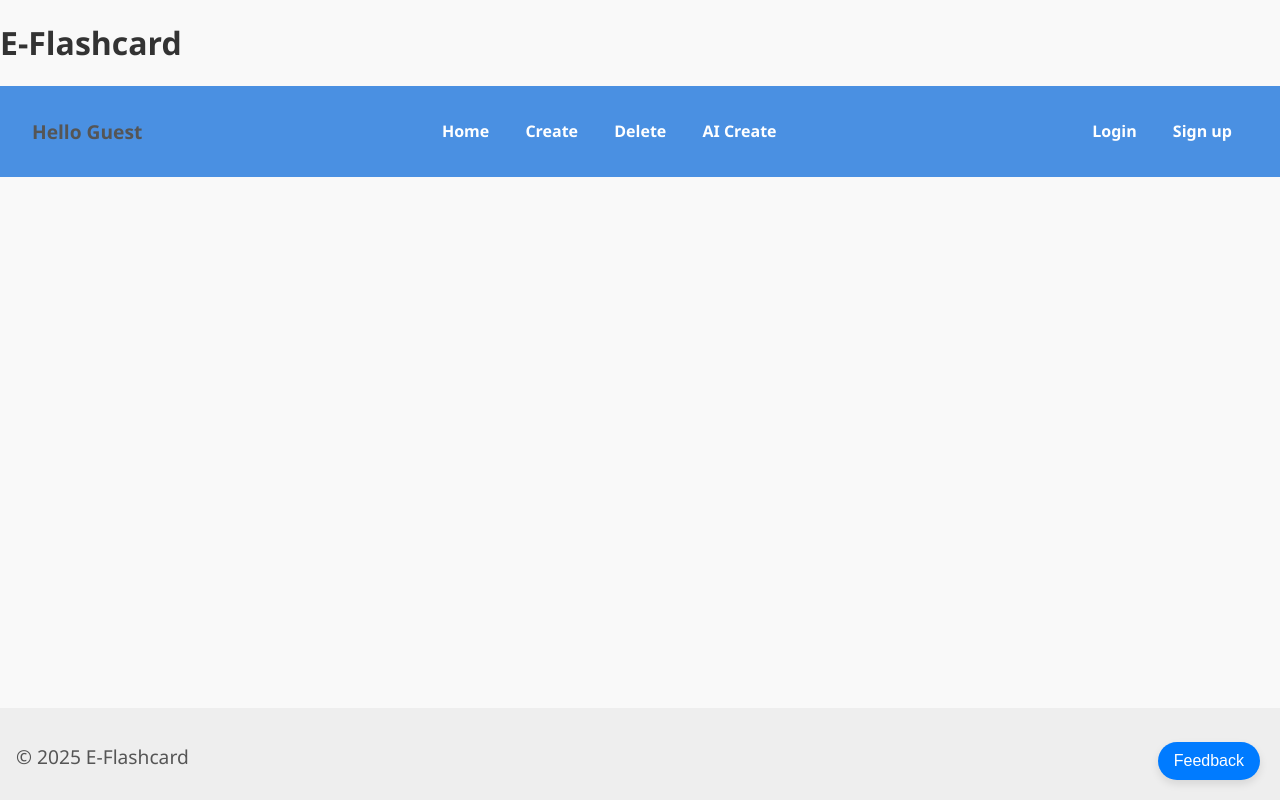
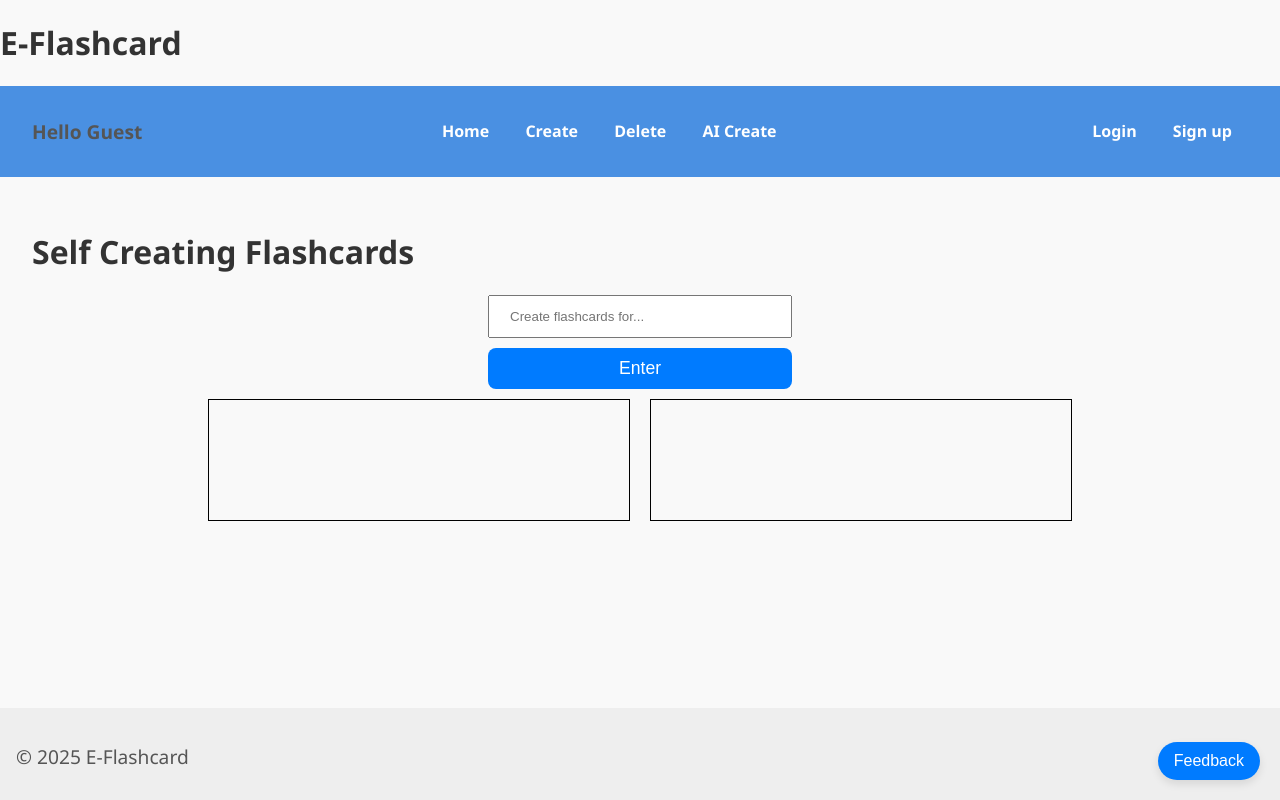
Before and after one commit to EamonLang/E-Flashcard, a Flask app: page /Self-create in a window 1280 px wide. Run offline with Flask 3, Linux system fonts and the light colour scheme.

Commit message:
styling and css for new ai page

```diff
--- /dev/null
+++ b/flashcardWeb/static/ai-create.css
@@ -0,0 +1,37 @@
+
+
+input{
+    width:25%;
+    padding:12px 20px;
+    box-sizing:border-box;
+}
+
+.auto-page{
+    display:flex;
+    flex-direction: column;
+    justify-content: center;
+    align-items: center;
+}
+/* make the box so it adjusts when page shrinks instead of a rigid 400 px */
+.box{
+    width: 400px;
+    height: 100px;
+    border: 1px solid black;
+    padding: 10px;
+    margin: 10px;
+
+}
+
+.question-answer-wrapper{
+    display:flex;
+    flex-direction:row;
+}
+
+button{
+    width:25%;
+}
+
+.question-wrapper, .answer-wrapper{
+    display:flex;
+    flex: column;
+}
--- a/flashcardWeb/templates/auto_create.html
+++ b/flashcardWeb/templates/auto_create.html
@@ -1,6 +1,27 @@
 {% extends 'layout.html' %}
 
 {% block title %}AI | Flashcard App{% endblock %}
-    <h1>Under construction...</h1>
+{% block extra_css %}<link rel="stylesheet" href="/static/ai-create.css">{% endblock %}
 {% block content %}
+<h1>Self Creating Flashcards</h1>
+<div class="auto-page">
+    <input id="auto-input" placeholder="Create flashcards for..." type="text">
+    <button>Enter</button>
+    <div class="question-answer-wrapper">
+        <div class="question-wrapper">
+            <div class="box">
+                <p></p>
+            </div>
+
+        </div>
+        <div class="answer-wrapper">
+            <div class="box">
+                <p></p>
+            </div>
+
+        </div>
+
+    </div>
+</div>
+
 {% endblock %}
```
